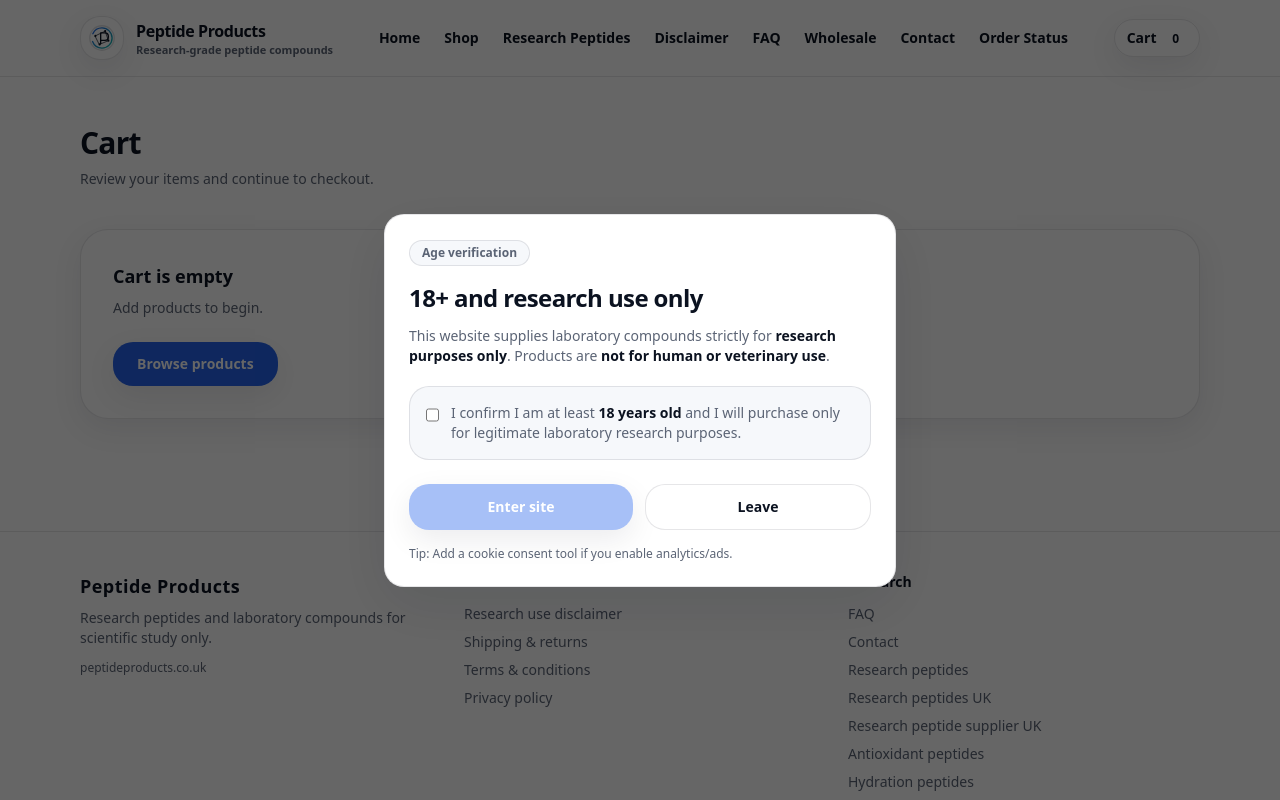
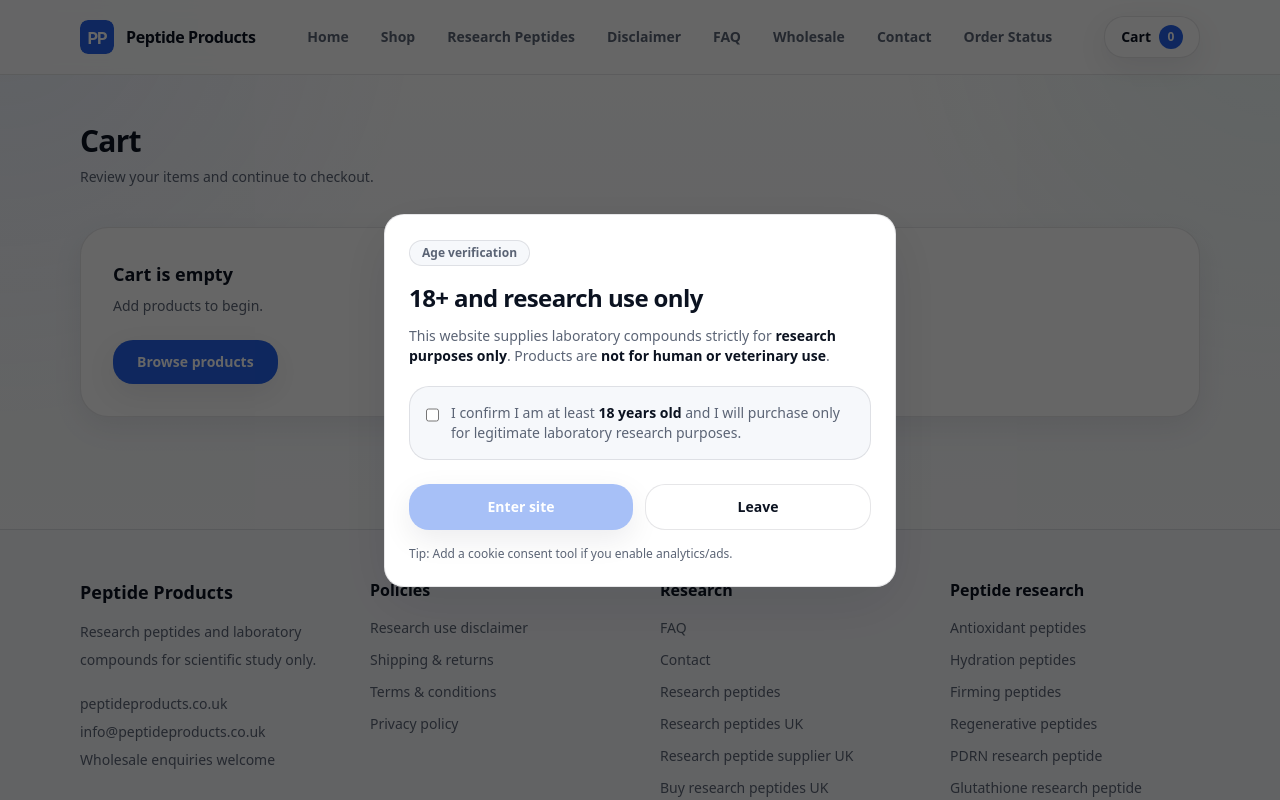
Before and after one commit to readdocs-ai/peptideproducts-store, a Next.js app: page /cart in a window 1280 px wide. Shown: the top 800 px of the page. Built offline with nearby package versions, Linux system fonts and the light colour scheme.

Commit message:
UI improvements: homepage cards, header polish, footer 4-column layout, styling cleanup

```diff
--- a/src/app/firming-peptides/page.tsx
+++ b/src/app/firming-peptides/page.tsx
@@ -108,11 +108,38 @@ export default function FirmingPeptidesPage() {
     })),
   };
 
+  const breadcrumbSchema = {
+    "@context": "https://schema.org",
+    "@type": "BreadcrumbList",
+    itemListElement: [
+      {
+        "@type": "ListItem",
+        position: 1,
+        name: "Home",
+        item: "https://www.peptideproducts.co.uk",
+      },
+      {
+        "@type": "ListItem",
+        position: 2,
+        name: "Research peptides",
+        item: "https://www.peptideproducts.co.uk/research-peptides",
+      },
+      {
+        "@type": "ListItem",
+        position: 3,
+        name: "Firming peptides",
+        item: "https://www.peptideproducts.co.uk/firming-peptides",
+      },
+    ],
+  };
+
   return (
     <div>
       <script
         type="application/ld+json"
-        dangerouslySetInnerHTML={{ __html: JSON.stringify([webPageSchema, faqSchema]) }}
+        dangerouslySetInnerHTML={{
+          __html: JSON.stringify([webPageSchema, faqSchema, breadcrumbSchema]),
+        }}
       />
 
       <Header />
@@ -198,7 +225,10 @@ export default function FirmingPeptidesPage() {
                 </p>
               </div>
 
-              <Link href="/shop" className="text-sm font-extrabold text-ink/80 hover:text-ink">
+              <Link
+                href="/shop"
+                className="text-sm font-extrabold text-ink/80 hover:text-ink"
+              >
                 View full catalogue →
               </Link>
             </div>
@@ -277,11 +307,11 @@ export default function FirmingPeptidesPage() {
             <h2 className="text-xl font-extrabold">Research peptide guides</h2>
 
             <div className="mt-4 flex flex-wrap gap-4 text-sm font-semibold">
-
               <Link href="/research-peptides">Research peptides</Link>
               <Link href="/research-peptides-uk">Research peptides UK</Link>
-        <Link href="/research-peptide-supplier-uk">Research peptide supplier UK</Link>
-
+              <Link href="/research-peptide-supplier-uk">
+                Research peptide supplier UK
+              </Link>
             </div>
           </div>
         </Container>
--- a/src/app/globals.css
+++ b/src/app/globals.css
@@ -2,7 +2,50 @@
 @tailwind components;
 @tailwind utilities;
 
-:root { color-scheme: light; }
-html, body { height: 100%; }
-body { @apply bg-bg text-ink font-sans; }
-::selection { background: rgba(37, 99, 235, 0.20); }
+:root {
+  color-scheme: light;
+}
+
+html,
+body {
+  height: 100%;
+}
+
+html {
+  scroll-behavior: smooth;
+}
+
+body {
+  @apply bg-bg text-ink font-sans;
+  background-image:
+    radial-gradient(circle at top left, rgba(37, 99, 235, 0.07), transparent 28%),
+    radial-gradient(circle at top right, rgba(20, 184, 166, 0.06), transparent 26%),
+    linear-gradient(to bottom, #ffffff, #f8fafc 55%, #ffffff);
+  background-attachment: fixed;
+}
+
+::selection {
+  background: rgba(37, 99, 235, 0.20);
+}
+
+a {
+  transition: color 0.15s ease, opacity 0.15s ease, transform 0.15s ease;
+}
+
+img {
+  -webkit-user-drag: none;
+}
+
+@layer components {
+  .surface-card {
+    @apply rounded-xl3 border border-line bg-white shadow-soft transition duration-200 hover:-translate-y-0.5 hover:shadow-lift;
+  }
+
+  .section-title {
+    @apply text-2xl font-extrabold tracking-tight text-ink;
+  }
+
+  .section-copy {
+    @apply text-sm leading-7 text-muted;
+  }
+}
--- a/src/app/hydration-peptides/page.tsx
+++ b/src/app/hydration-peptides/page.tsx
@@ -108,11 +108,38 @@ export default function HydrationPeptidesPage() {
     })),
   };
 
+  const breadcrumbSchema = {
+    "@context": "https://schema.org",
+    "@type": "BreadcrumbList",
+    itemListElement: [
+      {
+        "@type": "ListItem",
+        position: 1,
+        name: "Home",
+        item: "https://www.peptideproducts.co.uk",
+      },
+      {
+        "@type": "ListItem",
+        position: 2,
+        name: "Research peptides",
+        item: "https://www.peptideproducts.co.uk/research-peptides",
+      },
+      {
+        "@type": "ListItem",
+        position: 3,
+        name: "Hydration peptides",
+        item: "https://www.peptideproducts.co.uk/hydration-peptides",
+      },
+    ],
+  };
+
   return (
     <div>
       <script
         type="application/ld+json"
-        dangerouslySetInnerHTML={{ __html: JSON.stringify([webPageSchema, faqSchema]) }}
+        dangerouslySetInnerHTML={{
+          __html: JSON.stringify([webPageSchema, faqSchema, breadcrumbSchema]),
+        }}
       />
 
       <Header />
@@ -197,7 +224,10 @@ export default function HydrationPeptidesPage() {
                 </p>
               </div>
 
-              <Link href="/shop" className="text-sm font-extrabold text-ink/80 hover:text-ink">
+              <Link
+                href="/shop"
+                className="text-sm font-extrabold text-ink/80 hover:text-ink"
+              >
                 View full catalogue →
               </Link>
             </div>
@@ -276,11 +306,11 @@ export default function HydrationPeptidesPage() {
             <h2 className="text-xl font-extrabold">Research peptide guides</h2>
 
             <div className="mt-4 flex flex-wrap gap-4 text-sm font-semibold">
-
               <Link href="/research-peptides">Research peptides</Link>
               <Link href="/research-peptides-uk">Research peptides UK</Link>
-        <Link href="/research-peptide-supplier-uk">Research peptide supplier UK</Link>
-
+              <Link href="/research-peptide-supplier-uk">
+                Research peptide supplier UK
+              </Link>
             </div>
           </div>
         </Container>
--- a/src/components/Footer.tsx
+++ b/src/components/Footer.tsx
@@ -4,90 +4,141 @@ import { brand } from "@/theme/brand";
 
 export function Footer() {
   return (
-    <footer className="mt-16 border-t border-line bg-white/70 backdrop-blur">
+    <footer className="mt-16 border-t border-line bg-panel">
       <Container>
-        <div className="grid gap-8 py-10 md:grid-cols-3">
+
+        <div className="grid gap-10 py-12 md:grid-cols-4">
 
           {/* Brand */}
           <div>
-            <div className="text-lg font-extrabold tracking-wide text-ink">
+            <div className="text-lg font-extrabold text-ink">
               {brand.name}
             </div>
-            <div className="mt-2 max-w-sm text-sm text-muted">
+
+            <p className="mt-3 max-w-sm text-sm leading-7 text-muted">
               {brand.description}
+            </p>
+
+            <div className="mt-5 space-y-2 text-sm text-muted">
+              <div>{brand.domain}</div>
+              <div>{brand.supportEmail}</div>
+              <div>{brand.wholesale}</div>
             </div>
-            <div className="mt-3 text-xs text-muted">{brand.domain}</div>
           </div>
 
           {/* Policies */}
-          <div className="text-sm">
-            <div className="font-bold text-ink">Policies</div>
-            <div className="mt-3 grid gap-2 text-muted">
-              <Link href="/disclaimer">Research use disclaimer</Link>
-              <Link href="/shipping">Shipping & returns</Link>
-              <Link href="/terms">Terms & conditions</Link>
-              <Link href="/privacy">Privacy policy</Link>
+          <div>
+            <div className="font-bold text-ink">
+              Policies
+            </div>
+
+            <div className="mt-4 grid gap-3 text-sm text-muted">
+              <Link href="/disclaimer" className="hover:text-ink">
+                Research use disclaimer
+              </Link>
+
+              <Link href="/shipping" className="hover:text-ink">
+                Shipping & returns
+              </Link>
+
+              <Link href="/terms" className="hover:text-ink">
+                Terms & conditions
+              </Link>
+
+              <Link href="/privacy" className="hover:text-ink">
+                Privacy policy
+              </Link>
             </div>
           </div>
 
-          {/* Research + SEO pages */}
-          <div className="text-sm">
-            <div className="font-bold text-ink">Research</div>
+          {/* Research hubs */}
+          <div>
+            <div className="font-bold text-ink">
+              Research
+            </div>
 
-            <div className="mt-3 grid gap-2 text-muted">
+            <div className="mt-4 grid gap-3 text-sm text-muted">
 
-              {/* Support */}
-              <Link href="/faq">FAQ</Link>
-              <Link href="/contact">Contact</Link>
+              <Link href="/faq" className="hover:text-ink">
+                FAQ
+              </Link>
 
-              {/* Research hubs */}
-              <Link href="/research-peptides">Research peptides</Link>
-              <Link href="/research-peptides-uk">Research peptides UK</Link>
-              <Link href="/research-peptide-supplier-uk">
+              <Link href="/contact" className="hover:text-ink">
+                Contact
+              </Link>
+
+              <Link href="/research-peptides" className="hover:text-ink">
+                Research peptides
+              </Link>
+
+              <Link href="/research-peptides-uk" className="hover:text-ink">
+                Research peptides UK
+              </Link>
+
+              <Link href="/research-peptide-supplier-uk" className="hover:text-ink">
                 Research peptide supplier UK
               </Link>
 
-              {/* Category pages */}
-              <Link href="/antioxidant-peptides">
-                Antioxidant peptides
-              </Link>
-              <Link href="/hydration-peptides">
-                Hydration peptides
-              </Link>
-              <Link href="/firming-peptides">
-                Firming peptides
-              </Link>
-              <Link href="/regenerative-peptides">
-                Regenerative peptides
+              <Link href="/buy-research-peptides-uk" className="hover:text-ink">
+                Buy research peptides UK
               </Link>
 
-              {/* Compound research pages */}
-              <Link href="/pdrn-research-peptide">PDRN research peptide</Link>
-              <Link href="/glutathione-research-peptide">
-                Glutathione research peptide
-              </Link>
-              <Link href="/hyaluronic-acid-peptide-research">
-                Hyaluronic acid peptide research
+              <Link href="/laboratory-peptide-compounds" className="hover:text-ink">
+                Laboratory peptide compounds
               </Link>
 
-              {/* Buyer / commercial pages */}
-              <Link href="/buy-research-peptides-uk">
-                Buy research peptides UK
-              </Link>
-              <Link href="/laboratory-peptide-compounds">
-                Laboratory peptide compounds
-              </Link>
-              <Link href="/peptide-products">
+              <Link href="/peptide-products" className="hover:text-ink">
                 Peptide products
               </Link>
 
             </div>
           </div>
+
+          {/* Peptide categories + compound research */}
+          <div>
+            <div className="font-bold text-ink">
+              Peptide research
+            </div>
+
+            <div className="mt-4 grid gap-3 text-sm text-muted">
+
+              <Link href="/antioxidant-peptides" className="hover:text-ink">
+                Antioxidant peptides
+              </Link>
+
+              <Link href="/hydration-peptides" className="hover:text-ink">
+                Hydration peptides
+              </Link>
+
+              <Link href="/firming-peptides" className="hover:text-ink">
+                Firming peptides
+              </Link>
+
+              <Link href="/regenerative-peptides" className="hover:text-ink">
+                Regenerative peptides
+              </Link>
+
+              <Link href="/pdrn-research-peptide" className="hover:text-ink">
+                PDRN research peptide
+              </Link>
+
+              <Link href="/glutathione-research-peptide" className="hover:text-ink">
+                Glutathione research peptide
+              </Link>
+
+              <Link href="/hyaluronic-acid-peptide-research" className="hover:text-ink">
+                Hyaluronic acid peptide research
+              </Link>
+
+            </div>
+          </div>
+
         </div>
 
         <div className="border-t border-line py-6 text-xs text-muted">
           © {new Date().getFullYear()} {brand.name}. All rights reserved.
         </div>
+
       </Container>
     </footer>
   );
--- a/src/components/Header.tsx
+++ b/src/components/Header.tsx
@@ -9,53 +9,65 @@ import { cartCount, readCart } from "@/lib/cart";
 
 export function Header() {
   const [count, setCount] = useState(0);
+  const [scrolled, setScrolled] = useState(false);
 
   useEffect(() => {
     const sync = () => setCount(cartCount(readCart()));
     sync();
+
+    const onScroll = () => setScrolled(window.scrollY > 6);
+
     window.addEventListener("pp-cart", sync);
     window.addEventListener("storage", sync);
+    window.addEventListener("scroll", onScroll);
+
     return () => {
       window.removeEventListener("pp-cart", sync);
       window.removeEventListener("storage", sync);
+      window.removeEventListener("scroll", onScroll);
     };
   }, []);
 
   return (
-    <header className="sticky top-0 z-50 border-b border-line bg-white/90 backdrop-blur">
+    <header
+      className={`sticky top-0 z-50 border-b border-line bg-white/90 backdrop-blur transition-shadow duration-200 ${
+        scrolled ? "shadow-soft" : ""
+      }`}
+    >
       <Container>
         <div className="flex items-center justify-between py-4">
-          <Link href="/" className="flex items-center gap-3">
+          <Link href="/" className="flex items-center">
             <Logo compact />
           </Link>
 
-          <nav className="hidden items-center gap-6 md:flex">
+          <nav className="hidden items-center gap-8 md:flex">
             {nav.map((i) => (
               <Link
                 key={i.href}
                 href={i.href}
-                className="text-sm font-semibold text-slate hover:text-ink"
+                className="group relative text-sm font-semibold text-muted transition hover:text-ink"
               >
                 {i.label}
+                <span className="absolute -bottom-1 left-0 h-[2px] w-0 bg-accent transition-all duration-300 group-hover:w-full" />
               </Link>
             ))}
 
-            {/* Order Status link added separately */}
             <Link
               href="/order-status"
-              className="text-sm font-semibold text-slate hover:text-ink"
+              className="group relative text-sm font-semibold text-muted transition hover:text-ink"
             >
               Order Status
+              <span className="absolute -bottom-1 left-0 h-[2px] w-0 bg-accent transition-all duration-300 group-hover:w-full" />
             </Link>
           </nav>
 
           <Link
             href="/cart"
-            className="rounded-xl2 border border-line bg-paper px-3 py-2 text-sm font-extrabold shadow-soft hover:bg-mist"
+            className="flex items-center gap-2 rounded-xl2 border border-line bg-white px-4 py-2 text-sm font-semibold shadow-soft transition hover:bg-panel"
             aria-label="Open cart"
           >
-            Cart{" "}
-            <span className="ml-1 rounded-full bg-haze px-2 py-0.5 text-xs">
+            Cart
+            <span className="flex h-6 min-w-[24px] items-center justify-center rounded-full bg-accent px-2 text-xs font-bold text-white">
               {count}
             </span>
           </Link>
--- a/src/components/Logo.tsx
+++ b/src/components/Logo.tsx
@@ -4,23 +4,25 @@ import { brand } from "@/theme/brand";
 export function Logo({ compact = false }: { compact?: boolean }) {
   return (
     <div className="flex items-center gap-3">
-      <div className="rounded-xl2 bg-white p-1 shadow-soft border border-line">
       <Image
         src="/brand/logo.svg"
         alt={`${brand.name} logo`}
-          width={compact ? 34 : 44}
-          height={compact ? 34 : 44}
+        width={compact ? 34 : 42}
+        height={compact ? 34 : 42}
         priority
+        className="rounded-lg"
       />
-      </div>
 
       <div className="leading-tight">
         <div className="text-sm font-extrabold tracking-tight md:text-base">
           {brand.name}
         </div>
+
+        {!compact && (
           <div className="text-[11px] font-semibold text-muted">
             {brand.tagline}
           </div>
+        )}
       </div>
     </div>
   );
```
Also changed, not shown: src/app/page.tsx (+26 -61 lines), public/brand/logo.svg, public/favicon.svg. Lines whose indentation alone changed are shown as unchanged.
